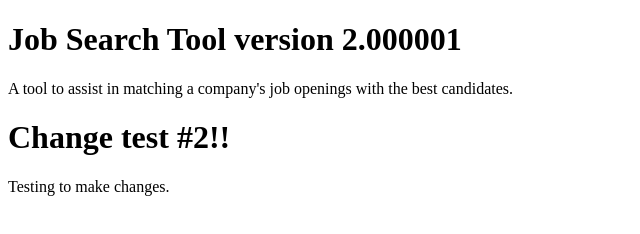
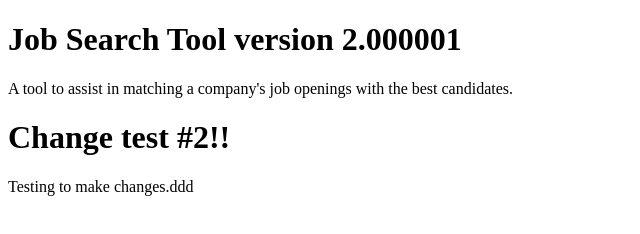
Before and after one commit to rainmatter/JobSearchTool_v2, a plain HTML site: page public_html/index.html in a window 1280 px wide. Shown: the full height of the page, 0-640 px from the left. Drawn offline with Linux system fonts and the light colour scheme.

Commit message:
Testing making a change 3.

```diff
--- a/public_html/index.html
+++ b/public_html/index.html
@@ -18,7 +18,7 @@ Last update: 1/4/2016
         </div>
         <div>
             <h1>Change test #2!!</h1>
-            <p>Testing to make changes.</p>
+            <p>Testing to make changes.ddd</p>
         </div>
     </body>
 </html>
```
